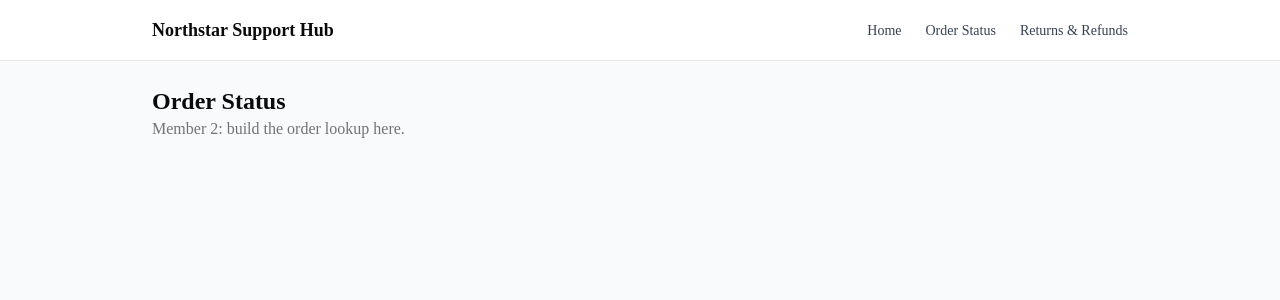
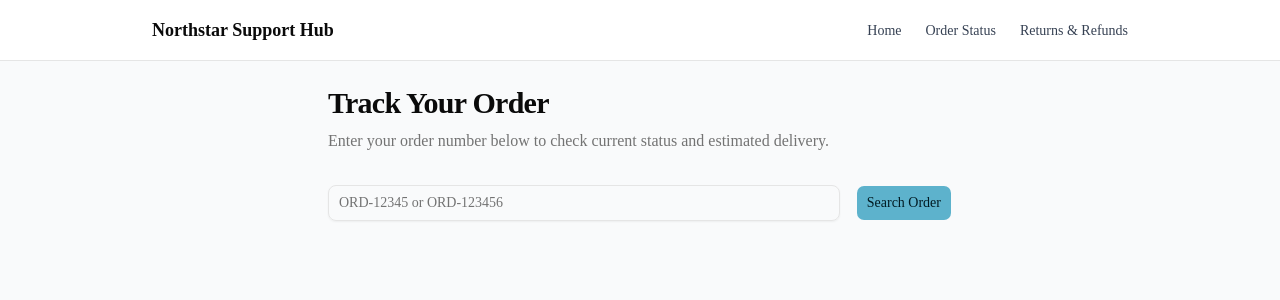
Before and after one commit to JoelMogendi/northstar-support-mvp, a Next.js app in the folder northstar-support-hub/: page /order-status in a window 1280 px wide. Shown: the top 300 px of the page. Built offline with nearby package versions, Linux system fonts and the light colour scheme.

Commit message:
feat: add order status page and mock data - allows customers to self-serve their order updates

```diff
--- a/northstar-support-hub/app/order-status/page.tsx
+++ b/northstar-support-hub/app/order-status/page.tsx
@@ -1,9 +1,100 @@
+"use client";
+
+import { useState } from "react";
+import { Button } from "@/components/ui/button";
+import { Input } from "@/components/ui/input";
+import { Card, CardContent, CardHeader, CardDescription, CardTitle } from "@/components/ui/card";
+import ordersData from "@/data/orders.json";
 
 export default function OrderStatusPage() {
+  const [searchQuery, setSearchQuery] = useState("");
+  const [result, setResult] = useState<any | null>(null);
+  const [error, setError] = useState("");
+
+  const handleSearch = (e: React.FormEvent) => {
+    e.preventDefault();
+    setError("");
+    setResult(null);
+
+    if(!searchQuery.trim()) {
+      setError("Please enter an order number");
+      return;
+    };
+
+    const foundOrder = ordersData.find(
+      (o) => o.orderId.toLowerCase() === searchQuery.toLowerCase()
+    );
+
+    if(foundOrder) {
+      setResult(foundOrder);
+    } else {
+      setError("Order not found. Please check your order number");
+    };
+  };
+
   return (
-    <main className="p-6">
-      <h1 className="text-2xl font-semibold">Order Status</h1>
-      <p className="text-muted-foreground">Member 2: build the order lookup here.</p>
-    </main>
+    <div className="max-w-2xl mx-auto p-6 space-y-8">
+      {/* header */}
+      <div>
+        <h1 className="text-3xl font-bold tracking-tight">Track Your Order</h1>
+        <p className="text-muted-foreground mt-2">
+          Enter your order number below to check current status and estimated delivery.
+        </p>
+      </div>
+      {/* Search */}
+      <form onSubmit={handleSearch} className="flex gap-4">
+        <Input
+          type="text"
+          placeholder="ORD-12345 or ORD-123456"
+          value={searchQuery}
+          onChange={(e) => setSearchQuery(e.target.value)}
+          className="flex-1"
+        />
+
+        <Button type="submit" className="bg-primary text-primary-foreground">
+          Search Order
+        </Button>
+
+        {error && (
+          <div className="p-4 rounded-md bg-red-50 text-red-600 text-sm font-medium">
+            {error}
+          </div>
+        )}
+
+        {/* Result */}
+        {result && (
+          <Card className="bg-ice-blue border-none shadow-sm">
+            <CardHeader>
+              <CardTitle className="text-accent-blue-text text-xl">
+                Order {result.orderId}
+              </CardTitle>
+              <CardDescription className="text-muted-foreground">
+                Customer: {result.customer}
+              </CardDescription>
+            </CardHeader>
+            <CardContent className="space-y-4">
+              <div className="grid grid-cols-2 gap-4">
+                <div className="p-4 bg-white rounded-md shadow-sm">
+                  <p className="text-sm text-muted-foreground mb-1">Status</p>
+                  <p className="font-semibold">{result.status}</p>
+                </div>
+                <div className="p-4 bg-white rounded-md shadow-sm">
+                  <p className="text-sm text-muted-foreground mb-1">Estimated Delivery</p>
+                  <p className="font-semibold">{result.estimatedDelivery}</p>
+                </div>
+              </div>
+              <div className="pt-4 border-t border-blue-100">
+                <p className="text-sm font-medium mb-2">Items in this order:</p>
+                <ul className="list-disc list-inside text-sm text-muted-foreground">
+                  {result.items.map((item: string, idx:number) => (
+                    <li key={idx}>{item}</li>
+                  ))}
+                </ul>
+              </div>
+            </CardContent>
+          </Card>
+        )}
+      </form>
+    </div>
   );
-}
+};
--- a/northstar-support-hub/data/orders.json
+++ b/northstar-support-hub/data/orders.json
@@ -0,0 +1,16 @@
+[
+    {
+        "orderId": "ORD-12345",
+        "customer": "Jane Doe",
+        "status": "shipped",
+        "estimatedDelivery": "2026-08-16",
+        "items": ["Wireless Headphones", "USB-C Cable"]
+    },
+    {
+    "orderId": "ORD-123456",
+    "customer": "John Doe",
+    "status": "Processing",
+    "estimatedDelivery": "2026-08-18",
+    "items": ["Mechanical Keyboard"]
+  }
+]
--- /dev/null
+++ b/northstar-support-hub/pnpm-workspace.yaml
@@ -0,0 +1,16 @@
+allowBuilds:
+  unrs-resolver: false
+minimumReleaseAgeExclude:
+  - '@next/env@16.3.1'
+  - '@next/eslint-plugin-next@16.3.1'
+  - '@next/swc-darwin-arm64@16.3.1'
+  - '@next/swc-darwin-x64@16.3.1'
+  - '@next/swc-linux-arm64-gnu@16.3.1'
+  - '@next/swc-linux-arm64-musl@16.3.1'
+  - '@next/swc-linux-x64-gnu@16.3.1'
+  - '@next/swc-linux-x64-musl@16.3.1'
+  - '@next/swc-win32-arm64-msvc@16.3.1'
+  - '@next/swc-win32-x64-msvc@16.3.1'
+  - eslint-config-next@16.3.1
+  - next@16.3.1
+  - shadcn@4.18.0
```
Also changed, not shown: 1 other file (tests, documents, lock files or other folders).
